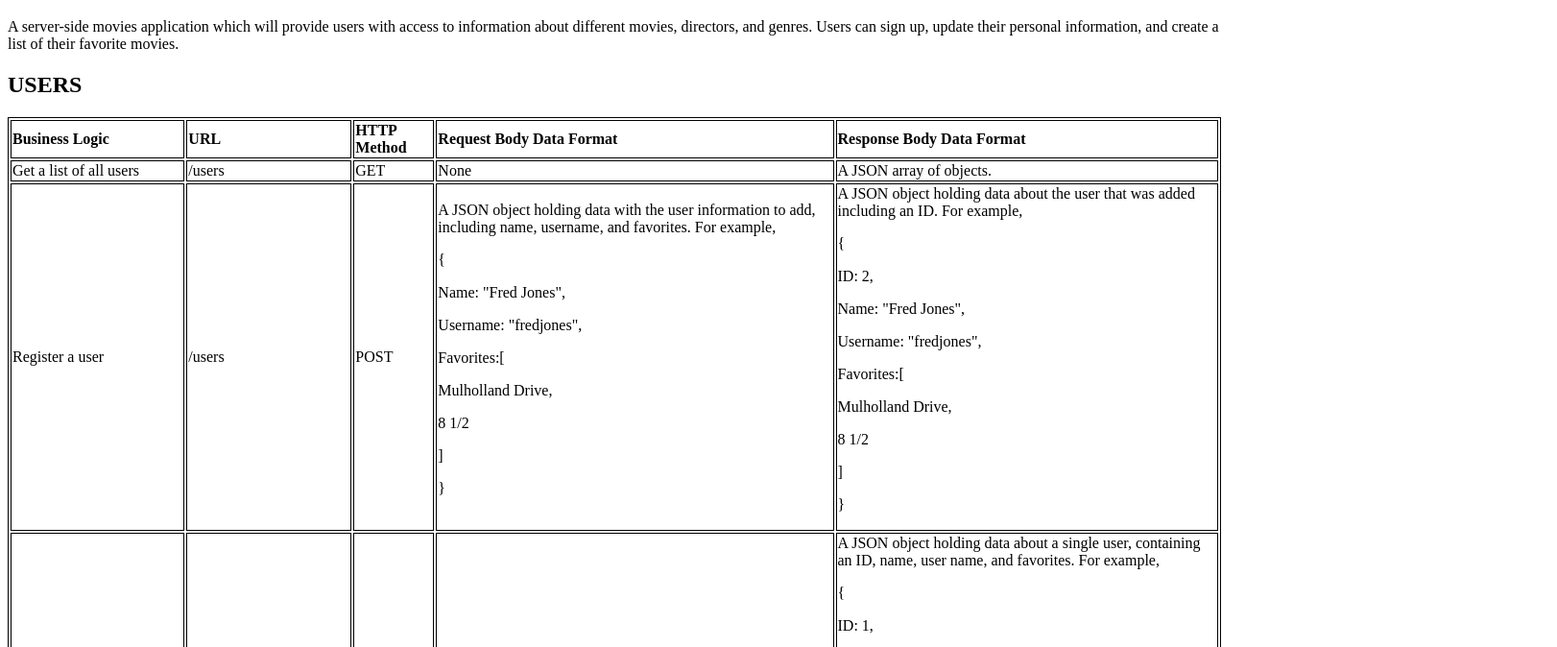
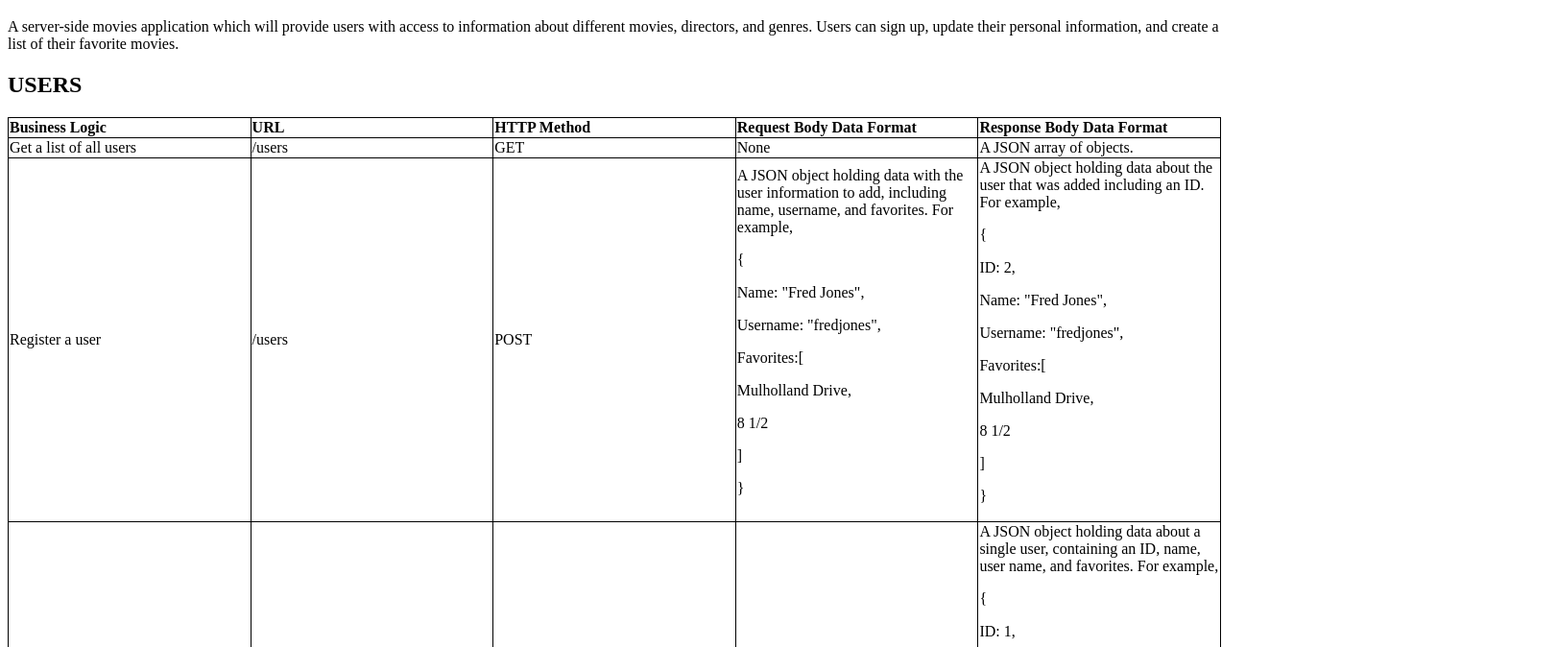
Before and after one commit to jeheald23/movie_api, a website: page public/documentation.html in a window 1280 px wide. Shown: the part 61-735 px from the top of the page at 96% size, 1622 px wide, since content can reach past the window. Drawn offline with Linux system fonts and the light colour scheme.

Commit message:
formatted table

```diff
--- a/css/style.css
+++ b/css/style.css
@@ -3,7 +3,12 @@
 }
 
 
-table, th, tr, td{
-  border:1px solid black;
-  font-weight: 200;
+table, th, td {
+  border: 1px solid black;
+  border-collapse: collapse;
 }
+
+table {
+  table-layout: fixed;
+  height: 100%;
+}
```
